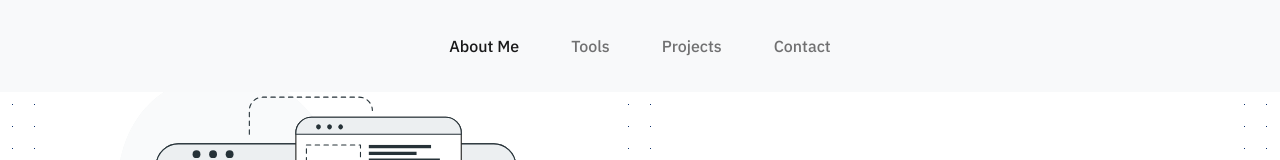
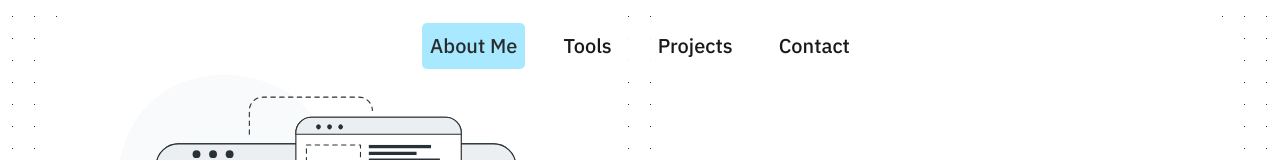
Before and after one commit to HassanAdnan123/portfolio, a React (Create React App) app: page / in a window 1280 px wide. Shown: the top 160 px of the page. Built offline with nearby package versions, Linux system fonts and the light colour scheme.

Commit message:
navbar cosmetics revamped

```diff
--- a/src/Views/Layout/Navbar/Navbar.css
+++ b/src/Views/Layout/Navbar/Navbar.css
@@ -1,30 +1,36 @@
-.navbar-buttons{
-    margin: 18px;
+.navbar-settings{
+    margin-top: 10px;
+    margin-bottom: 5px;
+    background-color: transparent;
 }
 
-.navbar-buttons > button {
-    background-color: white;
-    border: none;
-    padding: 20px;
-    font-size: 20px;
-    opacity: 0.4;
-    transition: 0.5s;
-}
-.navbar-buttons > button:hover {
-    opacity: 1;
-
-    background-color: rgb(220, 255, 255);
+.bg-light {
+    background-color: transparent !important;
 }
 
-.navbar-buttons > button.active {
-    opacity: 1;
+.nav-link {
+    margin: 5px;
+    color: black;
 }
 
-.separator {
-    margin-left: 10px;
-    margin-right: 10px;
-    font-weight: 800;
-    color: lightslategrey;
+.nav-link.active{
+    background-color: rgb(160, 231, 255);
+    border-radius: 5px;
+}
+
+.navbar-buttons{
+    font-size: 20px;
+    margin-left: 15px;
+    margin-right: 15px;
+}
+
+
+
+.nav-container{
+    background-color: rgb(255, 255, 255);
+    max-width: 800px;
+    opacity: 0.9;
+    border-radius: 30px;
 }
 
 @media only screen and (width <= 600px) {
--- a/src/Views/Portfolio.js
+++ b/src/Views/Portfolio.js
@@ -54,8 +54,8 @@ export default function Portfolio() {
   return (
     <div className='portfolioContainer'>
       <div className='navbar-container'>
-        <Navbar bg="light" variant="light" fixed="top">
-          <Container>
+        <Navbar className='navbar-settings' bg="light" variant="light" fixed="top">
+          <Container className='nav-container'>
             <Nav className="m-auto ">
               <Link href="#me"
                 to="me"
```
